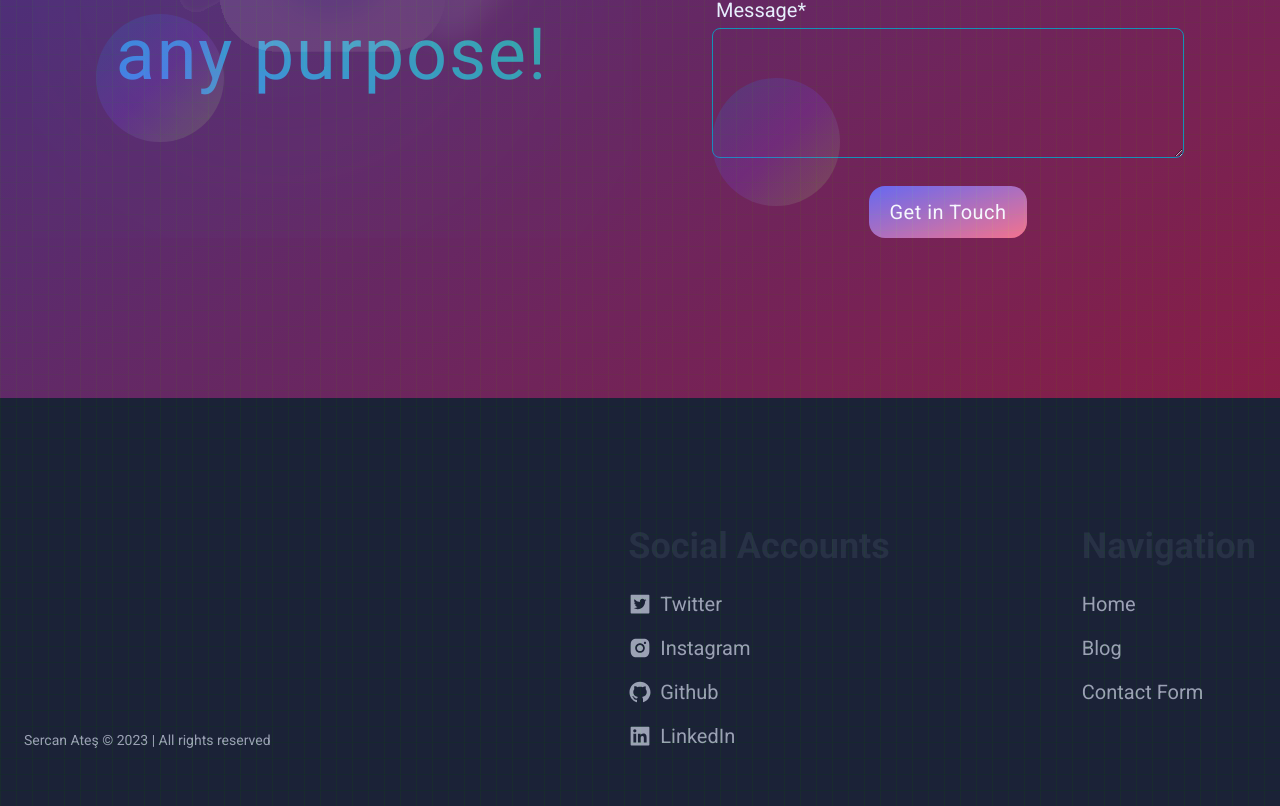
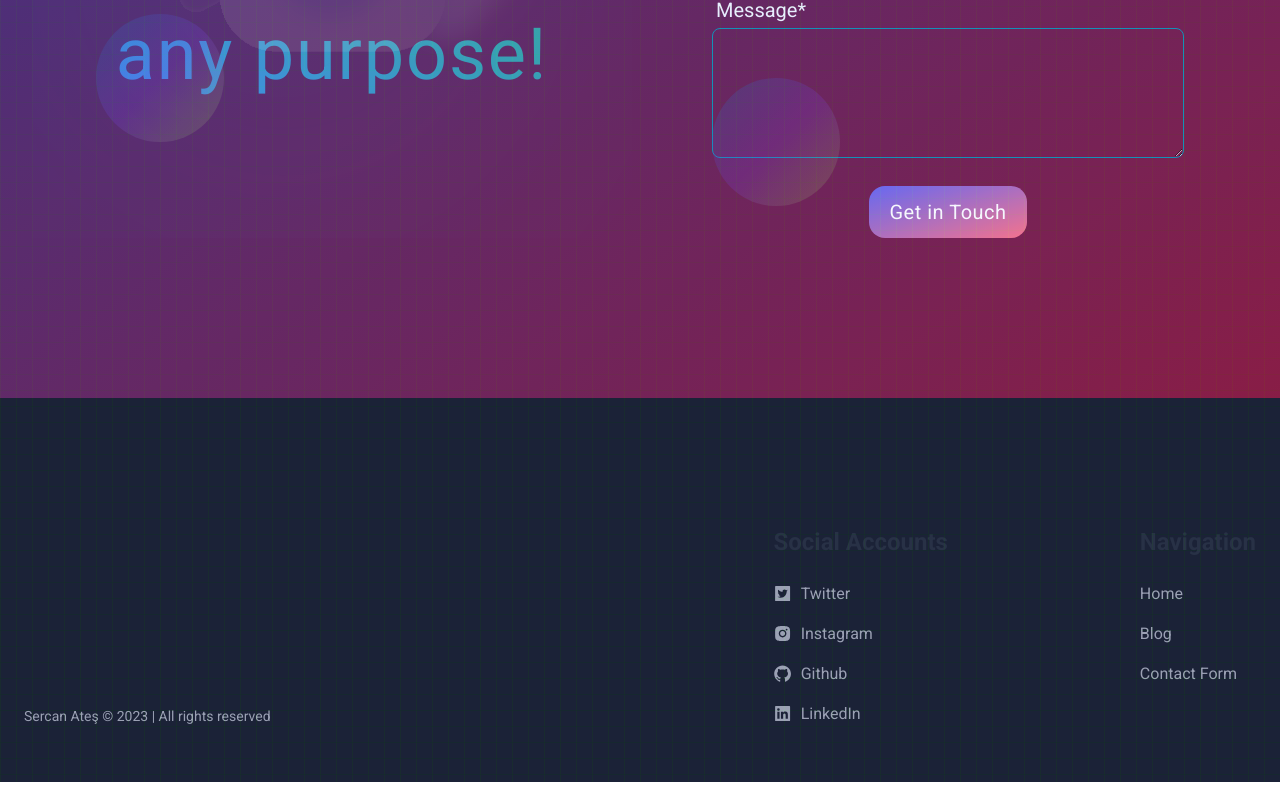
Before and after one commit to sercanio/homepage, a Next.js app: page / in a window 1280 px wide. Shown: the part 2234-3040 px from the top of the page. After the commit the page ends 3016 px from the top, so only its background shows below. Built offline with nearby package versions, Linux system fonts and the light colour scheme.

Commit message:
Fix typo

```diff
--- a/src/components/Footer/index.tsx
+++ b/src/components/Footer/index.tsx
@@ -4,17 +4,16 @@ const Footer = () => {
     <footer className="bg-gray-900 w-full max-w-[1920px] mx-auto pt-12 md:pt-20 lg:pt-24 pb-8">
       <div className="container mx-auto px-6 py-4 flex justify-between items-start gap-8 lg:gap-0 flex-wrap">
         <div className="self-end order-2 lg:order-first">
-          {/* <p className="text-gray-400">123 Main Street, Anytown USA 12345</p> */}
           <p className="text-sm text-gray-400 mb-2">
             Sercan Ateş © {new Date().getFullYear()} | All rights reserved
           </p>
         </div>
-        <div className="flex items-baseline gap-24 lg:gap-32 xl:gap-48 2xl:gap-64">
+        <div className="flex items-baseline gap-16 sm:gap-24 lg:gap-32 xl:gap-48 2xl:gap-64">
           <div className="flex flex-col gap-4">
-            <h3 className="text-xl sm:text-2xl md:text-3xl lg:text-4xl">
+            <h3 className="text-base sm:text-xl md:text-2xl ">
               Social Accounts
             </h3>
-            <div className="flex flex-col text-xl [&>a]:flex [&>a]:gap-2 [&>a]:items-center [&>a]:text-gray-400 hover:[&>a]:text-gray-100 [&>a]:py-2">
+            <div className="flex flex-col [&>a]:flex [&>a]:gap-2 [&>a]:items-center [&>a]:text-gray-400 hover:[&>a]:text-gray-100 [&>a]:py-2 text-base">
               <Link href="https://twitter.com/sercan_io">
                 <svg
                   stroke="currentColor"
@@ -78,10 +77,8 @@ const Footer = () => {
             </div>
           </div>
           <div className="flex flex-col gap-4">
-            <h3 className="text-xl sm:text-2xl md:text-3xl lg:text-4xl">
-              Navigation
-            </h3>
-            <div className="flex flex-col text-xl [&>a]:text-gray-400 hover:[&>a]:text-gray-100 [&>a]:py-2">
+            <h3 className="text-base sm:text-xl md:text-2xl ">Navigation</h3>
+            <div className="flex flex-col text-base [&>a]:text-gray-400 hover:[&>a]:text-gray-100 [&>a]:py-2">
               <Link href="/">Home</Link>
               <Link href="/blog">Blog</Link>
               <Link href="#contact">Contact Form</Link>
```
